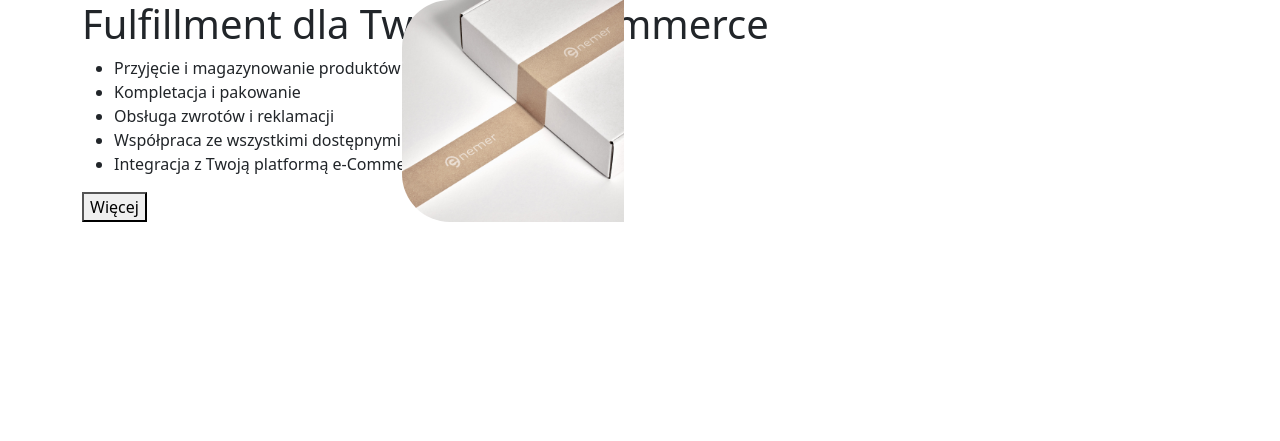
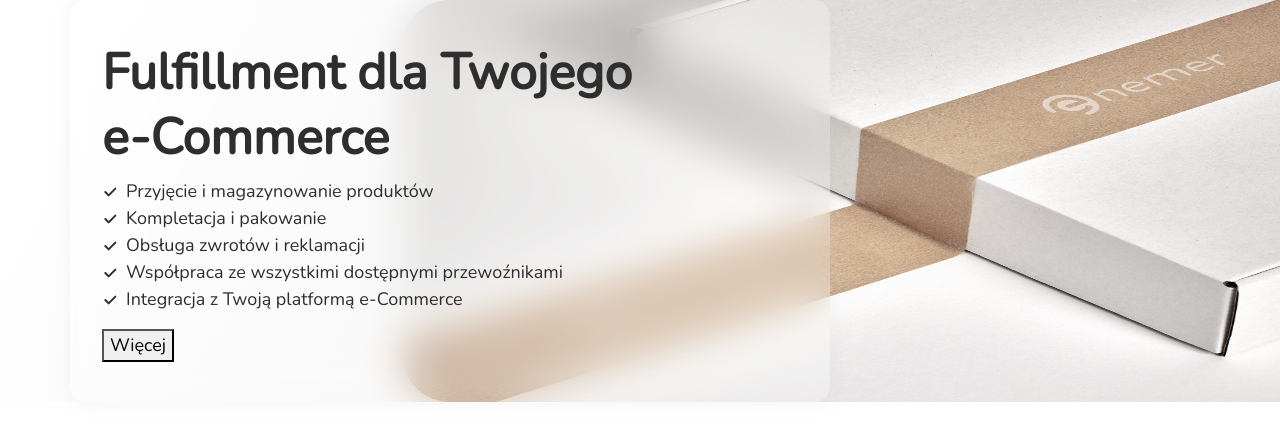
Before and after one commit to KhizhenokPavel/tests, a PHP site: page / in a window 1280 px wide. Shown: the top 441 px of the page. Run offline with PHP 8.4, Linux system fonts and the light colour scheme.

Commit message:
added other styles

```diff
--- a/css/style.css
+++ b/css/style.css
@@ -1,10 +1,60 @@
+body {
+    color: #2E2E2E;
+    font-family: Nunito;
+    font-style: normal;
+    line-height: 150%;
+    font-weight: 400;
+    font-size: 18px;
+}
+
 .image-container {
     background-image: url("/src/img/banner_image.jpg");
     height: 100%;
     background-repeat: no-repeat;
-    background-size: contain;
+    background-size: 100% 110%;
+    background-position: right top;
     right: 0;
     bottom: 0;
     max-width: 878px;
     border-radius: 48px 0 0 48px;
 }
+
+.banner-section {
+    background-image: linear-gradient(117deg, rgba(251, 251, 251, 0.00) 7.83%, #F0F0F0 68.77%);;
+}
+
+.banner-container-title {
+    font-size: 50px;
+    font-weight: 600;
+    line-height: 130%;
+    max-width: 600px;
+}
+
+.banner-list__item {
+    list-style-type: none;
+    padding-left: 24px;
+    position: relative;
+}
+
+.banner-list__item::before {
+    content: '';
+    width: 16px;
+    height: 16px;
+    position: absolute;
+    left: 0;
+    top: 50%;
+    transform: translate(0, -50%);
+    background: url("/src/img/list_icon.svg");
+}
+
+.banner-items-list {
+    padding: 0;
+}
+
+.banner-info-container {
+    padding: 40px 128px 40px 32px;
+    border-radius: 16px;
+    background: rgba(255, 255, 255, 0.24);
+    box-shadow: 0 0 20px 0 rgba(205, 205, 205, 0.25);
+    backdrop-filter: blur(20px);
+}
--- a/html/banner.php
+++ b/html/banner.php
@@ -7,7 +7,7 @@
             <div class="row">
                 <div class="image-container col-10 position-absolute"></div>
                 <div class="banner-info-container col-8">
-                    <h1 class="banner-container-title">Fulfillment dla Twojego e-Commerce</h1>
+                    <h1 class="banner-container-title">Fulfillment dla Twojego <br>e-Commerce</h1>
                     <ul class="banner-items-list">
                         <li class="banner-list__item">Przyjęcie i magazynowanie produktów</li>
                         <li class="banner-list__item">Kompletacja i pakowanie</li>
```
Also changed, not shown: src/img/list_icon.svg (added).
